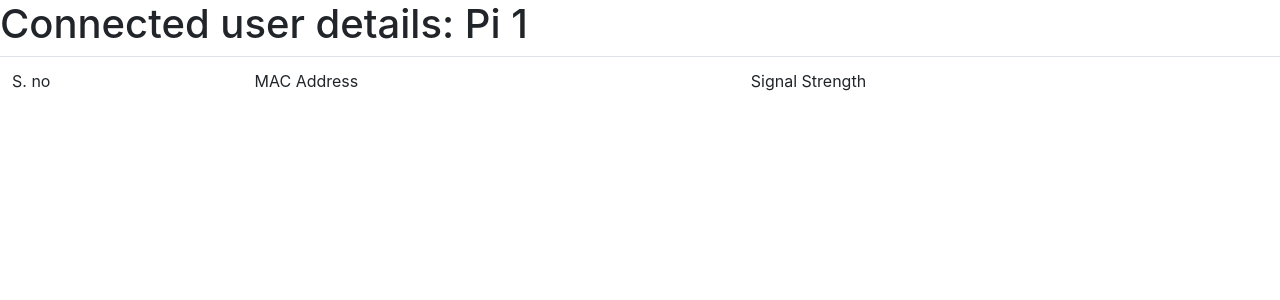
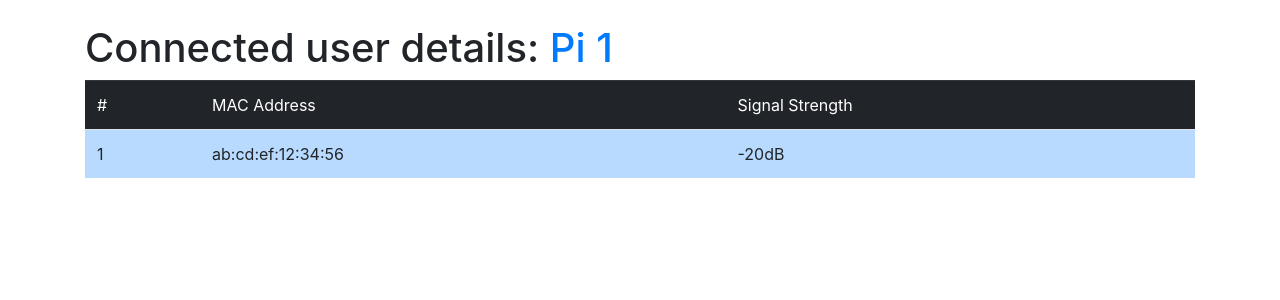
Before and after one commit to shreyanshsaha/makeathon18, a Flask app: template raspiGUI/templates/home.html in a window 1280 px wide. Shown: the top 300 px of the page. Run offline with Flask 2, Linux system fonts and the light colour scheme; the template is opened without the code that fills it, so the values that code supplies are empty; some libraries are stand-ins or nearby versions.

Commit message:
Made the home page

```diff
--- a/raspiGUI/app.py
+++ b/raspiGUI/app.py
@@ -4,4 +4,7 @@ app = Flask(__name__)
 
 @app.route("/")
 def renderHome():
-  render_template("home.html")
+  return render_template("home.html")
+
+
+app.run(port=5000, debug=True)
--- a/raspiGUI/templates/home.html
+++ b/raspiGUI/templates/home.html
@@ -1,28 +1,40 @@
 <!DOCTYPE html>
 <html>
+
 <head>
   <meta charset="utf-8" />
   <meta http-equiv="X-UA-Compatible" content="IE=edge">
   <title>L &amp; T | User Connections</title>
   <meta name="viewport" content="width=device-width, initial-scale=1">
   <!-- CDNs -->
-  <link href="https://stackpath.bootstrapcdn.com/bootstrap/4.1.3/css/bootstrap.min.css" rel="stylesheet" integrity="sha384-MCw98/SFnGE8fJT3GXwEOngsV7Zt27NXFoaoApmYm81iuXoPkFOJwJ8ERdknLPMO" crossorigin="anonymous">
-  <link href="https://stackpath.bootstrapcdn.com/bootstrap/4.1.3/css/bootstrap.min.css" rel="stylesheet" integrity="sha384-MCw98/SFnGE8fJT3GXwEOngsV7Zt27NXFoaoApmYm81iuXoPkFOJwJ8ERdknLPMO" crossorigin="anonymous">
-  <script src="https://stackpath.bootstrapcdn.com/bootstrap/4.1.3/js/bootstrap.min.js" integrity="sha384-ChfqqxuZUCnJSK3+MXmPNIyE6ZbWh2IMqE241rYiqJxyMiZ6OW/JmZQ5stwEULTy" crossorigin="anonymous"></script>
+  <link href="https://stackpath.bootstrapcdn.com/bootstrap/4.1.3/css/bootstrap.min.css" rel="stylesheet" integrity="sha384-MCw98/SFnGE8fJT3GXwEOngsV7Zt27NXFoaoApmYm81iuXoPkFOJwJ8ERdknLPMO"
+    crossorigin="anonymous">
+  <link href="https://stackpath.bootstrapcdn.com/bootstrap/4.1.3/css/bootstrap.min.css" rel="stylesheet" integrity="sha384-MCw98/SFnGE8fJT3GXwEOngsV7Zt27NXFoaoApmYm81iuXoPkFOJwJ8ERdknLPMO"
+    crossorigin="anonymous">
+  <script src="https://stackpath.bootstrapcdn.com/bootstrap/4.1.3/js/bootstrap.min.js" integrity="sha384-ChfqqxuZUCnJSK3+MXmPNIyE6ZbWh2IMqE241rYiqJxyMiZ6OW/JmZQ5stwEULTy"
+    crossorigin="anonymous"></script>
 </head>
+
 <body>
-  <h1>Connected user details: Pi 1</h1>
-  <table class="table table-hover table-stripped">
-    <thead>
+  <div class="container mt-4">
+    <h1>Connected user details: <span class="text-primary">Pi 1</span></h1>
+    <table class="table table-hover table-stripped table-primary">
+      <thead class="table-dark">
         <tr>
-        <td>S. no</td>
+          <td>#</td>
           <td>MAC Address</td>
           <td>Signal Strength</td>
         </tr>
       </thead>
       <tbody>
-
+        <tr>
+          <td>1</td>
+          <td>ab:cd:ef:12:34:56</td>
+          <td>-20dB</td>
+        </tr>
       </tbody>
     </table>
+  </div>
 </body>
+
 </html>
```
Lines whose indentation alone changed are shown as unchanged.
